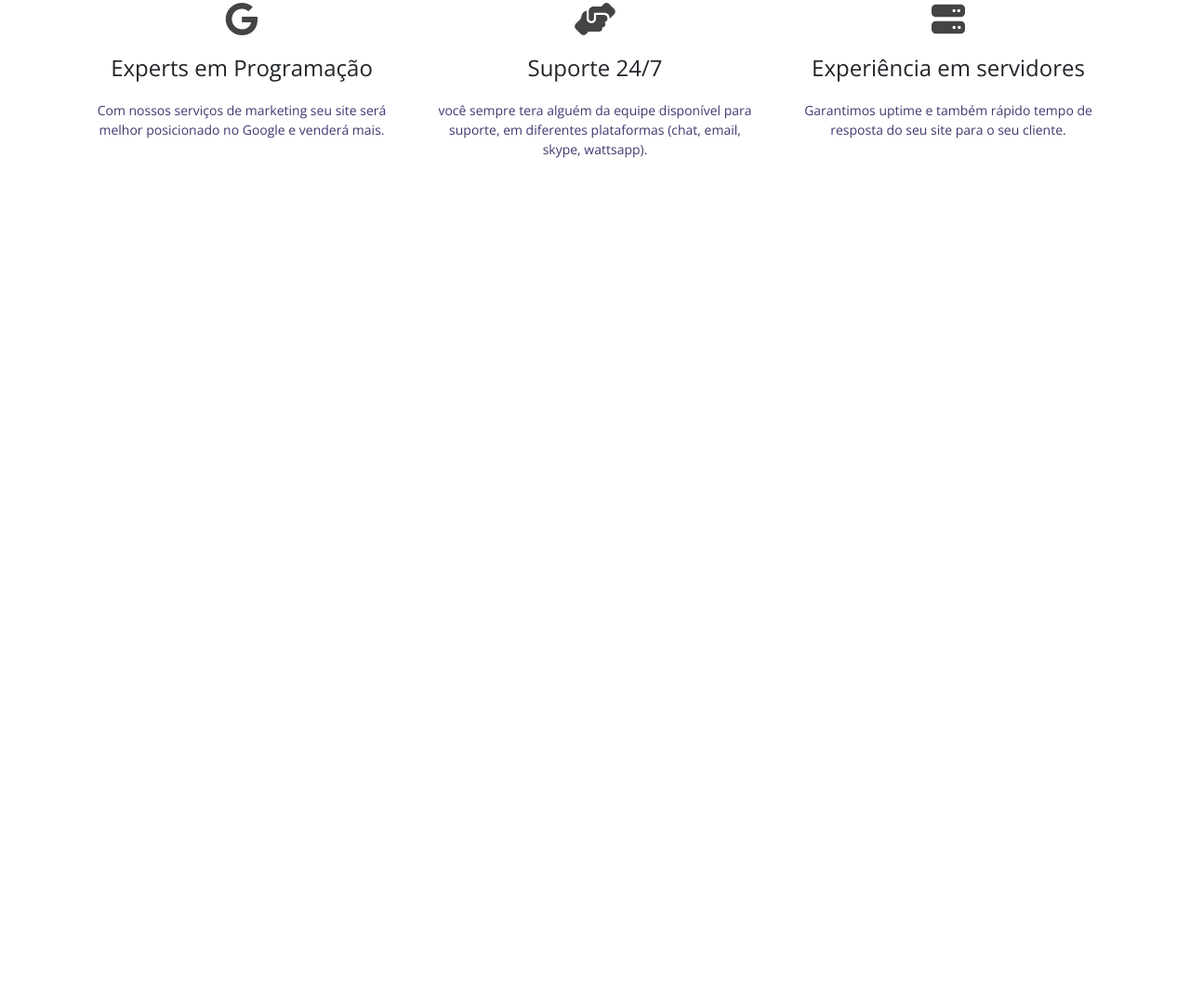
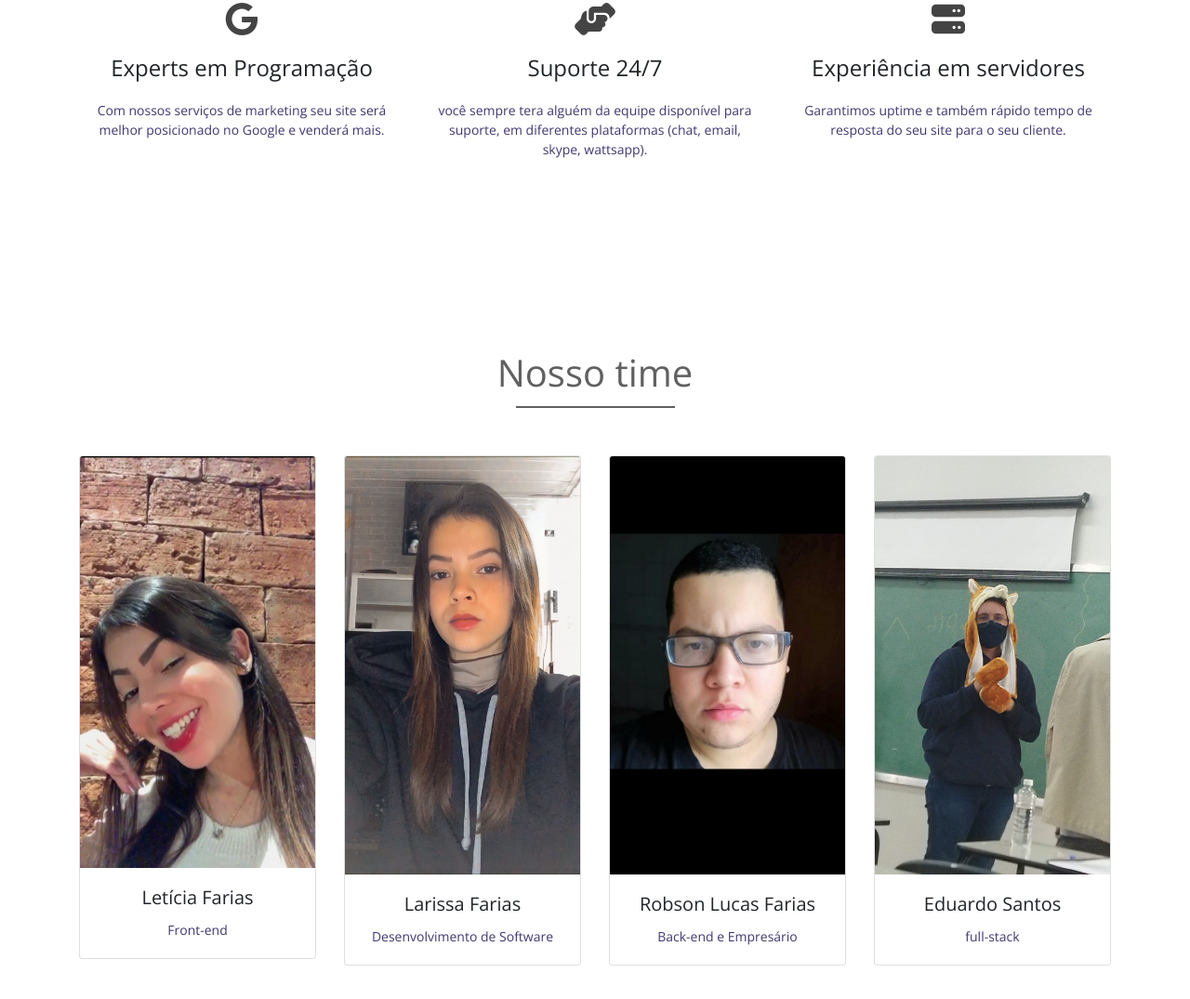
Before and after one commit to LetFa/Site-Bootstrap-, a plain HTML site: page index.html in a window 1280 px wide. Shown: the part 1771-2846 px from the top of the page at 93% size. Before the commit the page ends 2078 px from the top, so only its background shows below. Drawn offline with nearby package versions, Linux system fonts and the light colour scheme; a script that the page names is missing.

Commit message:
site bootstrap

```diff
--- a/css/style.css
+++ b/css/style.css
@@ -146,3 +146,9 @@ header, .navbar {
 .service-box:hover > i, .service-box:hover > h4 {
     color: rgb(79, 33, 247);
 }
+
+/*Time*/
+
+.card-body {
+    text-align: center;
+}
--- a/index.html
+++ b/index.html
@@ -167,6 +167,54 @@
             </div>
            </div>
           </div>
+          <!--Time da empresa-->
+          <div id="team-area">
+            <div class="container">
+              <div class="row">
+              <div class="col-12">
+                <h3 class="main-title">Nosso time</h3>
+              </div>
+              <div class="col-md-3">
+                <div class="card">
+                  <img src="imagem/perfil1.jpg" class="card-img-top" alt="imagem de perfil 1">
+                  <div class="card-body">
+                    <h5 class="card-title">Letícia Farias</h5>
+                    <p class="card-text">Front-end</p>
+                  </div>
+                </div>
+              </div>
+              <div class="col-md-3">
+                <div class="card">
+                  <img src="imagem/perfil2.jpg" class="card-img-top" alt="imagem de perfil 2">
+                  <div class="card-body">
+                    <h5 class="card-title">Larissa Farias</h5>
+                    <p class="card-text">Desenvolvimento de Software</p>
+                  </div>
+                </div>
+              </div>
+              <div class="col-md-3">
+                <div class="card">
+                  <img src="imagem/perfil3.jpg" class="card-img-top" alt="imagem de perfil 3">
+                  <div class="card-body">
+                    <h5 class="card-title">Robson Lucas Farias</h5>
+                    <p class="card-text">Back-end e Empresário</p>
+                  </div>
+                </div>
+              </div>
+              <div class="col-md-3">
+                <div class="card">
+                  <img src="imagem/perfil4.jpg" class="card-img-top" alt="imagem de perfil 4">
+                  <div class="card-body">
+                    <h5 class="card-title">Eduardo Santos</h5>
+                    <p class="card-text">full-stack</p>
+                  </div>
+                </div>
+              </div>
+              </div>
+            </div>
+          </div>
+           </div>
+          </div>
         </div>
      </main>
 
--- a/js/scripts.js
+++ /dev/null
@@ -1 +0,0 @@
-console.log('teste');
```
Also changed, not shown: imagem/perfil1.jpg (added), imagem/perfil2.jpg (added), imagem/perfil3.jpg (added), imagem/perfil4.jpg (added).
